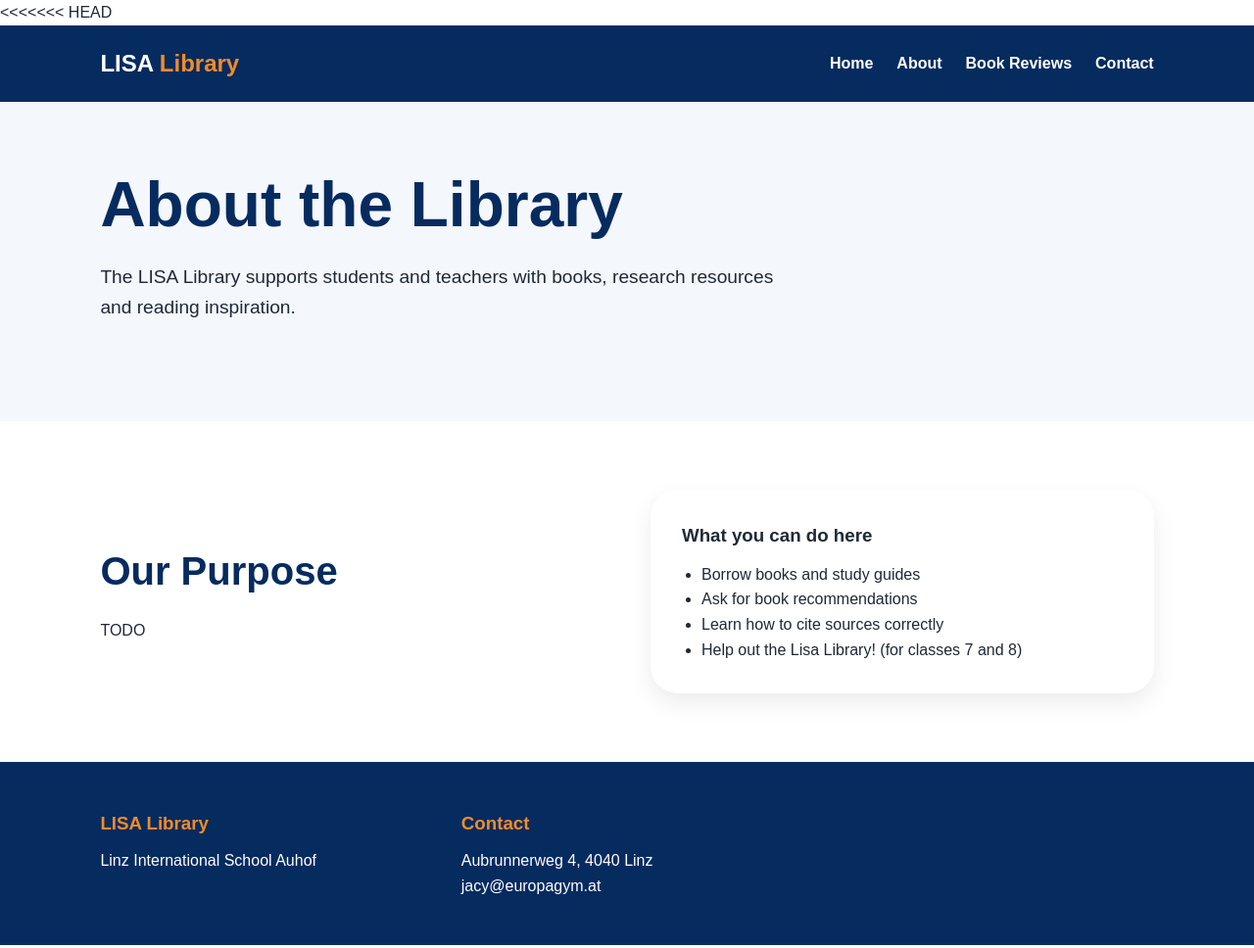
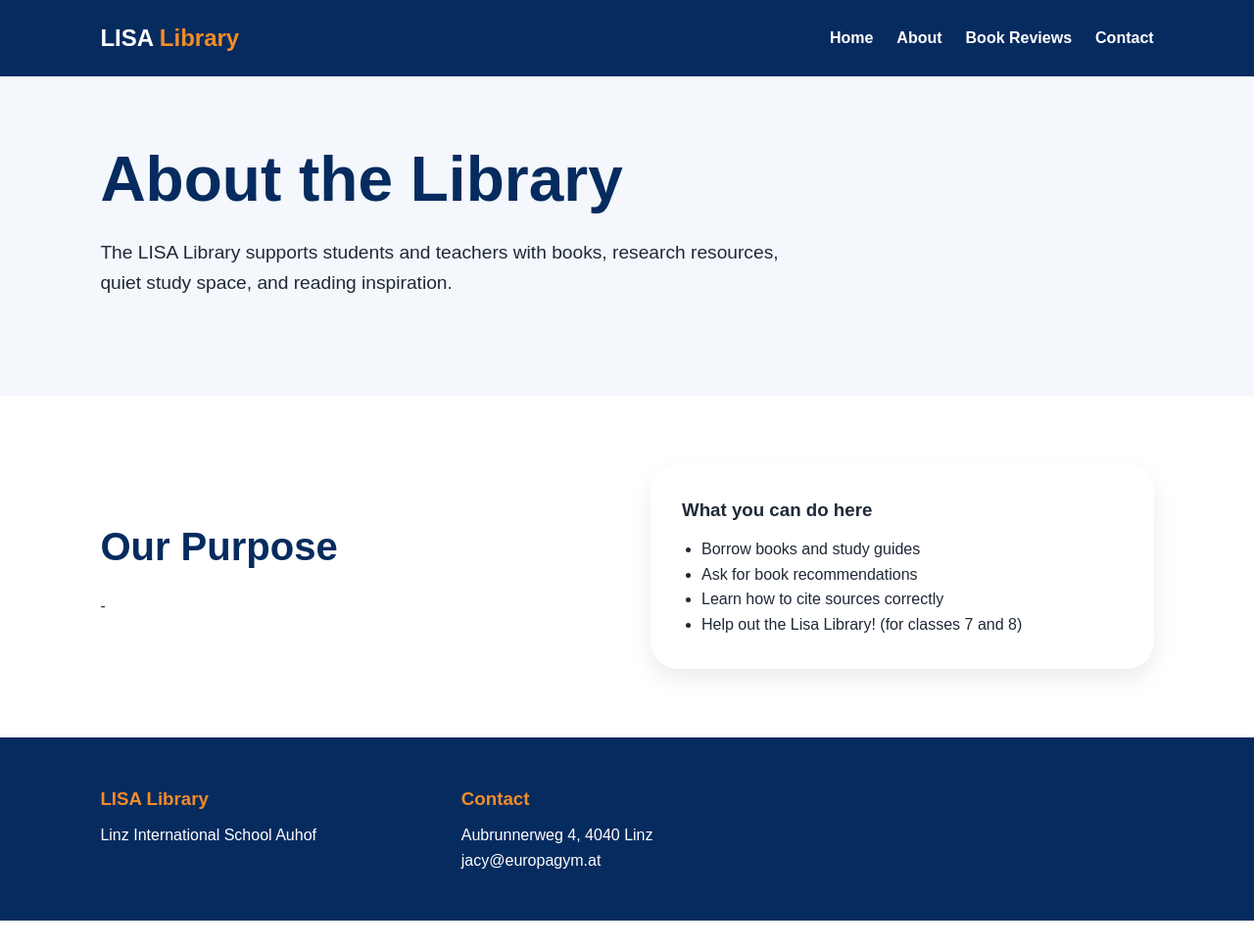
Before and after one commit to Nanilife/lisalibrary, a plain HTML site: page about.html in a window 1280 px wide. Shown: the top 968 px of the page at 98% size. After the commit the page ends 940 px from the top, so only its background shows below. Drawn offline with Linux system fonts and the light colour scheme.

Commit message:
changes to about

```diff
--- a/about.html
+++ b/about.html
@@ -1,62 +1,3 @@
-<<<<<<< HEAD
-<!DOCTYPE html>
-<html lang="en">
-<head>
-  <meta charset="UTF-8">
-  <meta name="viewport" content="width=device-width, initial-scale=1.0">
-  <title>About | LISA Library</title>
-  <link rel="stylesheet" href="css/style.css">
-</head>
-<body>
-
-<nav class="navbar">
-  <a href="index.html" class="logo">LISA <span>Library</span></a>
-  <ul>
-    <li><a href="index.html">Home</a></li>
-    <li><a href="about.html">About</a></li>
-    <li><a href="book-reviews.html">Book Reviews</a></li>
-    <li><a href="contact.html">Contact</a></li>
-  </ul>
-</nav>
-
-
-<header class="page-header">
-  <h1>About the Library</h1>
-  <p>The LISA Library supports students and teachers with books, research resources and reading inspiration.</p>
-</header>
-
-<section>
-  <div class="two-column">
-    <div>
-      <h2 class="section-title">Our Purpose</h2>
-      <p> TODO </p>
-    </div>
-    <div class="feature-box">
-      <h3>What you can do here</h3>
-      <ul>
-        <li>Borrow books and study guides</li>
-        <li>Ask for book recommendations</li>
-        <li>Learn how to cite sources correctly</li>
-        <li>Help out the Lisa Library! (for classes 7 and 8)</li>
-      </ul>
-    </div>
-  </div>
-</section>
-
-<footer>
-  <div>
-    <h3>LISA Library</h3>
-    <p>Linz International School Auhof</p>
-  </div>
-  <div>
-    <h3>Contact</h3>
-    <p>Aubrunnerweg 4, 4040 Linz<br>jacy@europagym.at</p>
-  </div>
-</footer>
-
-</body>
-</html>
-=======
 <!DOCTYPE html>
 <html lang="en">
 <head>
@@ -114,4 +55,3 @@
 
 </body>
 </html>
->>>>>>> 7f4580d38c8ea1c2ccb4565b66d27db66b1c50c7
```
